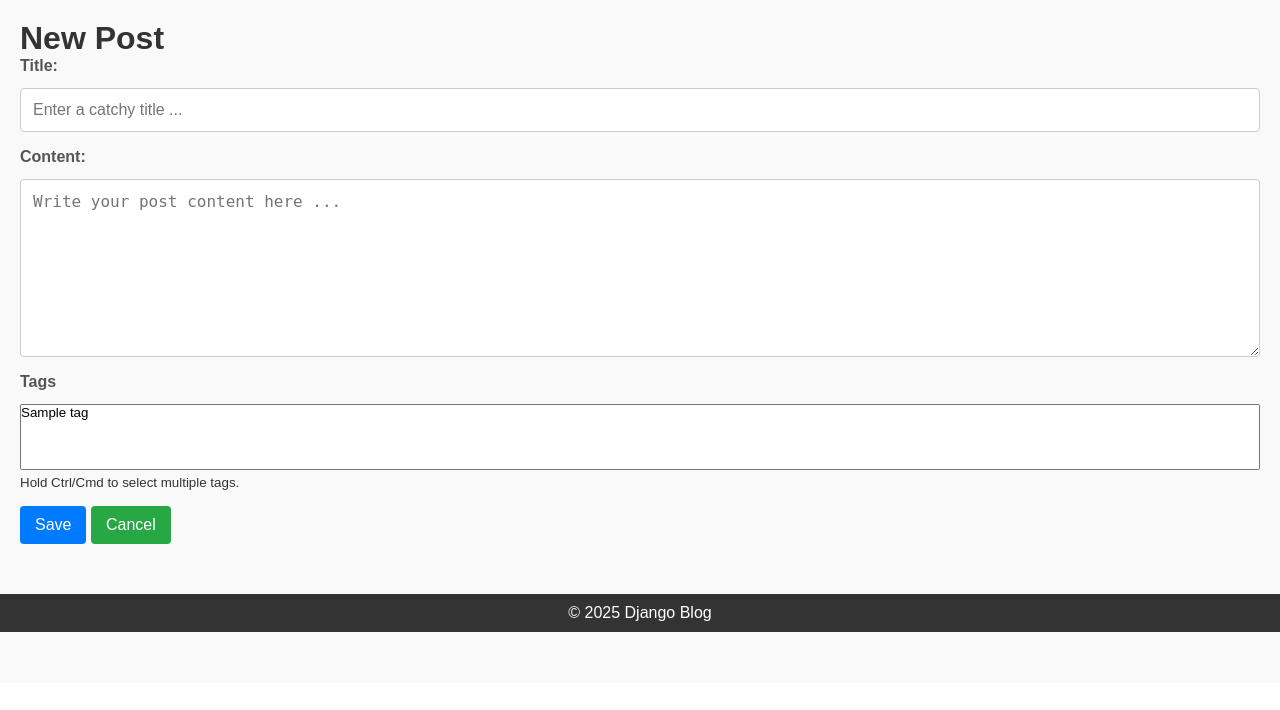
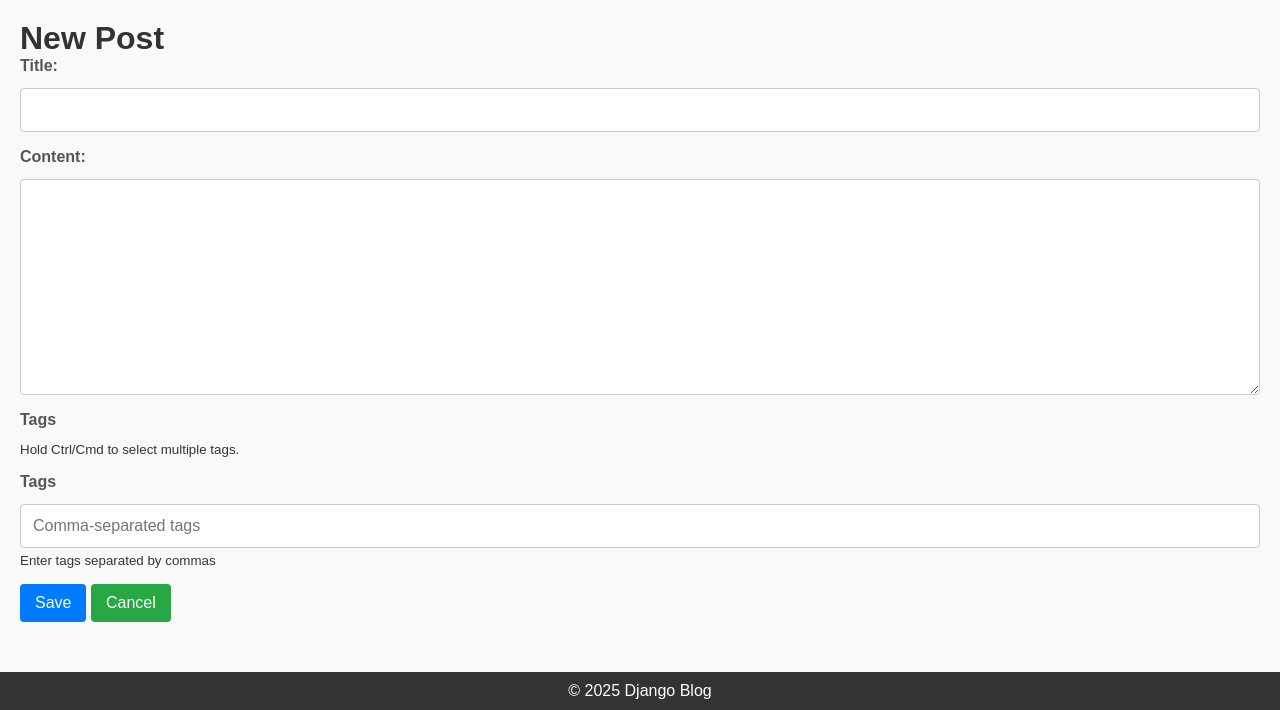
Before and after one commit to Yeweds1104/Alx_DjangoLearnLab, a Django app: page /post/new/ in a window 1280 px wide. Shown: the part 117-827 px from the top of the page. Before the commit the page ends 749 px from the top, so only its background shows below. Run offline with Django 5.2, Linux system fonts and the light colour scheme; a user stored in the database is signed in; tables that the repository leaves empty hold one stand-in row (values such as "Sample post"); parts of the project's set-up code (start-up, migrations or seed data) failed here and were passed over.

Commit message:
Tagging and search functionality

```diff
--- a/django_blog/blog/forms.py
+++ b/django_blog/blog/forms.py
@@ -1,9 +1,11 @@
 from django import forms
 from django.contrib.auth.forms import UserCreationForm
 from django.contrib.auth.forms import UserChangeForm
-from .models import Profile, Post, Comment, Tag
+from .models import Profile, Post, Comment
 from django.contrib.auth.models import User
 from django.core.exceptions import ValidationError
+from taggit.models import Tag
+from taggit.forms import TagWidget
 
 class RegisterForm(UserCreationForm):
     email = forms.EmailField(required=True)
@@ -31,31 +33,37 @@
         model = Profile
         fields = ['bio', 'location', 'birth_date']
 
+class TagField(forms.CharField):
+    def clean(self, value):
+        value = super().clean(value)
+        if value:
+            return [tag.strip() for tag in value.split(',') if tag.strip()]
+        return []
 class PostForm(forms.ModelForm):
-    tags = forms.ModelMultipleChoiceField(
-        queryset=Tag.objects.all(),
+    tags_input = TagField(
         required=False,
-        widget=forms.SelectMultiple(attrs={'class': 'form-control'})
+        widget=forms.TextInput(attrs={
+            'class': 'form-control',
+            'placeholder': 'Comma-separated tags'
+        }),
+        help_text="Enter tags separated by commas"
     )
     class Meta:
         model = Post
         fields = ['title', 'content', 'tags']
         widgets = {
-            'title': forms.TextInput(attrs={'class': 'form-control'}),
-            'content': forms.Textarea(attrs={'class': 'form-control', 'rows': 5}),
+            'tags': TagWidget(attrs={
+                'class': 'form-control',
+                'placeholder': 'Comma-separated tags',
+                'data-role': 'tagsinput'  # For Bootstrap Tags Input
+            })
         }
 
     def __init__(self, *args, **kwargs):
         super().__init__(*args, **kwargs)
-        self.fields['title'].widget.attrs.update({
-            'class': 'form-control',
-            'placeholder': 'Enter a catchy title ...',
-        })
-        self.fields['content'].widget.attrs.update({
-            'class': 'form-control',
-            'rows': 8,
-            'placeholder': 'Write your post content here ...',
-        })
+        if self.instance.pk:
+            self.fields['tags_input'].initial = ', '.join(tag.name for tag in self.instance.tags.all())
+
     def clean_title(self):
         title = self.cleaned_data.get('title')
         if len(title) < 10:
@@ -67,6 +75,15 @@
         if len(content) < 50:
             raise ValidationError('Content must be at least 50 characters long.')
         return content
+    def save(self, commit=True):
+        post = super().save(commit=commit)
+        tag_names = self.cleaned_data.get('tags_input', [])
+        post.tags.clear()
+        for name in tag_names:
+            tag, created = Tag.objects.get_or_create(name=name.lower())
+            post.tags.add(tag)
+
+        return post
 
 class CommentForm(forms.ModelForm):
     class Meta:
--- a/django_blog/blog/models.py
+++ b/django_blog/blog/models.py
@@ -4,6 +4,7 @@
 from django.dispatch import receiver
 from django.urls import reverse
 from django.utils.text import slugify
+from taggit.managers import TaggableManager
 
 # Create your models here.
 class Tag(models.Model):
@@ -23,7 +24,7 @@
     published_date = models.DateTimeField(auto_now_add=True)
     updated_date = models.DateTimeField(auto_now=True)
     author = models.ForeignKey(User, on_delete=models.CASCADE, related_name='posts')
-    tags = models.ManyToManyField(Tag, related_name='posts', blank=True)
+    tags = TaggableManager(blank=True)
 
     def __str__(self):
         return self.title
--- a/django_blog/blog/templates/blog/post_form.html
+++ b/django_blog/blog/templates/blog/post_form.html
@@ -19,6 +19,11 @@
       >Hold Ctrl/Cmd to select multiple tags.</small
     >
   </div>
+  <div class="form-group">
+    <label for="{{ form.tags_input.id_for_label }}">Tags</label>
+    {{ form.tags_input }}
+    <small class="form-text text-muted">{{ form.tags_input.help_text }}</small>
+  </div>
   <button type="submit" class="btn btn-primary">Save</button>
   <a
     href="{% if object %}{% url 'post_detail' object.pk %}{% else %}{% url 'post_list' %}{% endif %}"
--- a/django_blog/django_blog/settings.py
+++ b/django_blog/django_blog/settings.py
@@ -39,6 +39,7 @@
     'django.contrib.messages',
     'django.contrib.staticfiles',
     'blog',
+    'taggit',
 ]
 
 MIDDLEWARE = [
```
Also changed, not shown: django_blog/blog/admin.py (+7 -0 lines), django_blog/blog/migrations/0005_alter_post_tags.py (added), django_blog/db.sqlite3.
